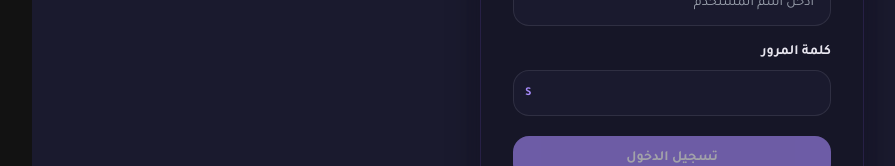
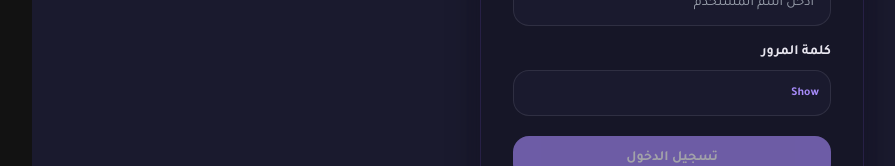
Before and after one commit to ezz-coder/bineshti, a React (Vite) app: page /admin/login in a window 1280 px wide. Shown: the part 408-574 px from the top of the page, without its empty margins (49-944 px from the left). Built offline with nearby package versions, Linux system fonts and the light colour scheme; no server answers.

Commit message:
Fix: Add username field and password visibility toggle to admin login page

```diff
--- a/src/pages/admin/Login.jsx
+++ b/src/pages/admin/Login.jsx
@@ -78,14 +78,14 @@ export default function Login() {
               onChange={(e) => setPassword(e.target.value)}
               autoComplete="current-password"
               required
-            className="w-full rounded-input border border-dark-gray/10 bg-soft-beige px-4 py-3 text-sm text-dark-gray outline-none transition-all duration-300 focus:border-accent focus:bg-soft-blue focus:ring-2 focus:ring-accent/20 pl-12"
+              className="w-full rounded-input border border-dark-gray/10 bg-soft-beige px-4 py-3 text-sm text-dark-gray outline-none transition-all duration-300 focus:border-accent focus:bg-soft-blue focus:ring-2 focus:ring-accent/20 pr-12"
             />
             <button
               type="button"
               onClick={() => setShowPassword((v) => !v)}
-              className="absolute left-3 top-1/2 -translate-y-1/2 text-xs font-semibold text-accent hover:underline"
+              className="absolute right-3 top-1/2 -translate-y-1/2 text-xs font-semibold text-accent hover:underline"
             >
-              {showPassword ? 'H' : 'S'}
+              {showPassword ? 'Hide' : 'Show'}
             </button>
           </div>
 
```
Lines whose indentation alone changed are shown as unchanged.
